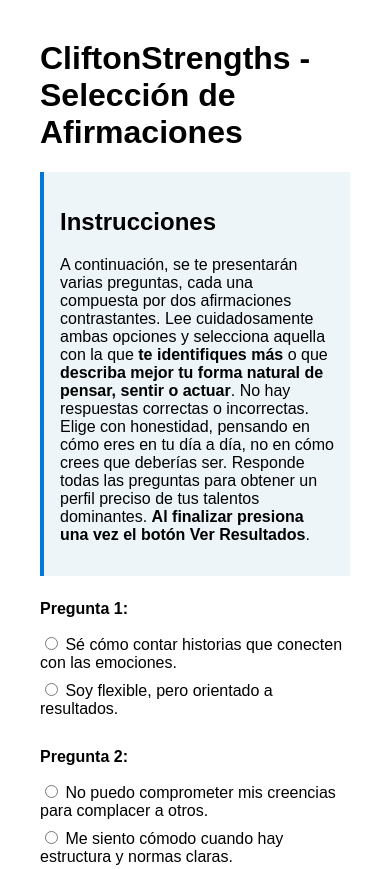
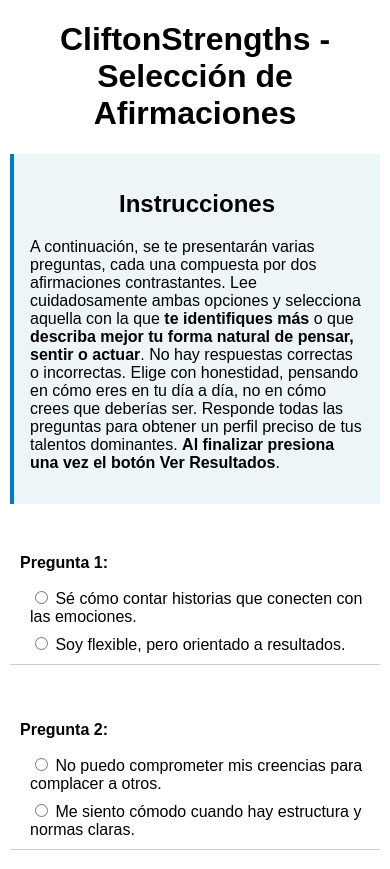
Before and after one commit to elyunque/CliftonStrengths, a plain HTML site: page index.html in a window 390 px wide. Shown: the top 869 px of the page. Drawn offline with Linux system fonts and the light colour scheme.

Commit message:
Update index.html

```diff
--- a/index.html
+++ b/index.html
@@ -2,19 +2,83 @@
 <html lang="es">
 <head>
   <meta charset="UTF-8">
+  <meta name="viewport" content="width=device-width, initial-scale=1.0">
   <title>Test CliftonStrengths - Dinámico</title>
   <style>
-    body { font-family: Arial, sans-serif; margin: 40px; }
-    .pair { margin-bottom: 30px; }
-    .pair p { font-weight: bold; }
-    .submit-btn { padding: 10px 20px; font-size: 1em; }
-    .result { margin-top: 40px; font-size: 1.1em; }
-    .option-label { display: block; margin-top: 8px; }
+    body {
+      font-family: Arial, sans-serif;
+      margin: 20px;
+      padding: 0;
+      max-width: 800px;
+      margin-left: auto;
+      margin-right: auto;
+    }
+
+    h1, h2 {
+      text-align: center;
+    }
+
+    .pair {
+      margin-bottom: 30px;
+      padding: 10px;
+      border-bottom: 1px solid #ccc;
+    }
+
+    .pair p {
+      font-weight: bold;
+    }
+
+    .submit-btn {
+      padding: 12px 24px;
+      font-size: 1.1em;
+      width: 100%;
+      max-width: 300px;
+      display: block;
+      margin: 20px auto;
+      background-color: #0078D7;
+      color: white;
+      border: none;
+      border-radius: 4px;
+      cursor: pointer;
+    }
+
+    .submit-btn:hover {
+      background-color: #005ea3;
+    }
+
+    .result {
+      margin-top: 40px;
+      font-size: 1.1em;
+    }
+
+    .option-label {
+      display: block;
+      margin-top: 8px;
+      padding-left: 10px;
+    }
+
+    .instructions {
+      background-color: #eef5f9;
+      border-left: 4px solid #0078D7;
+      padding: 16px;
+      margin-bottom: 24px;
+    }
+
+    @media (max-width: 600px) {
+      body {
+        margin: 10px;
+      }
+
+      .submit-btn {
+        font-size: 1em;
+        padding: 10px 16px;
+      }
+    }
   </style>
 </head>
 <body>
   <h1>CliftonStrengths - Selección de Afirmaciones</h1>
-  <div class="instructions" style="background-color:#eef5f9; border-left: 4px solid #0078D7; padding: 16px; margin-bottom: 24px;">
+  <div class="instructions">
     <h2>Instrucciones</h2>
     <p>
       A continuación, se te presentarán varias preguntas, cada una compuesta por dos afirmaciones contrastantes.
```
